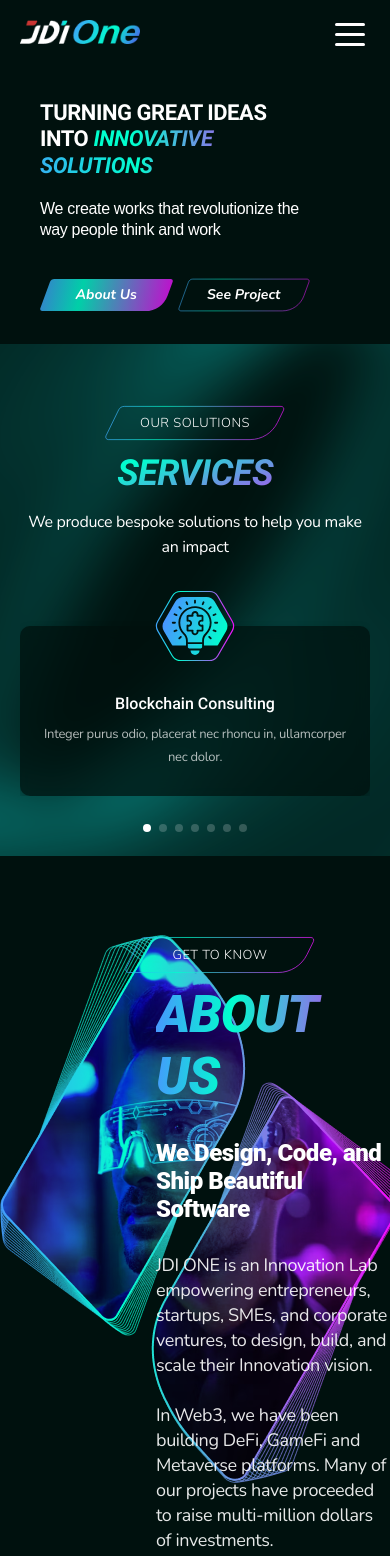
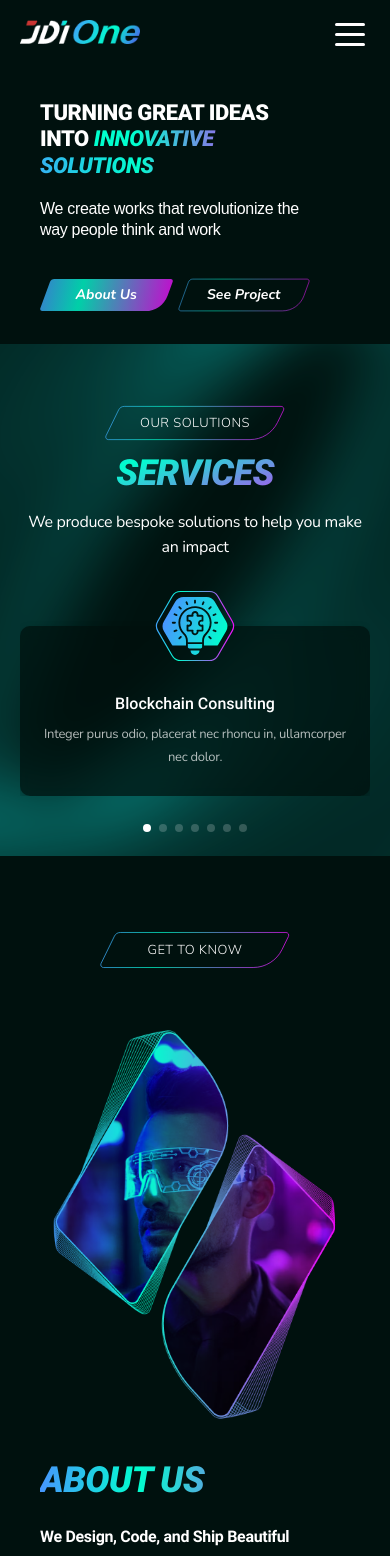
Before and after one commit to nguyenvinhhoang2000/jdi-landing-page, a React (Create React App) app: page / in a window 390 px wide. Shown: the top 1556 px of the page. Built offline with nearby package versions, Linux system fonts and the light colour scheme.

Commit message:
reoposive about us

```diff
--- a/src/App/App.scss
+++ b/src/App/App.scss
@@ -57,17 +57,24 @@
 }
 
 @font-face {
+  font-family: 'Roboto 700';
+  font-style: normal;
+  font-weight: 700;
+  src: url(./../assets/Fonts/Roboto/Roboto-Bold.ttf);
+}
+
+@font-face {
   font-family: 'Roboto 900';
   font-style: normal;
   font-weight: 900;
-  src: url(./../assets/Fonts/Roboto/Roboto-Bold.ttf);
+  src: url(./../assets/Fonts/Roboto/Roboto-Black.ttf);
 }
 
 @font-face {
   font-family: 'Roboto 900 Italic';
   font-style: italic;
   font-weight: 900;
-  src: url(./../assets/Fonts/Roboto/Roboto-BoldItalic.ttf);
+  src: url(./../assets/Fonts/Roboto/Roboto-BlackItalic.ttf);
 }
 
 body {
--- a/src/Layout/Header/index.jsx
+++ b/src/Layout/Header/index.jsx
@@ -12,19 +12,18 @@ import styles from './Header.module.scss';
 function Header() {
   const location = useLocation();
 
-  // eslint-disable-next-line no-unused-vars
   const [isSticky, setIsSticky] = useState(false);
   const [isShowMenu, setIsShowMenu] = useState(false);
 
-  // window.addEventListener('scroll', () => {
-  //   const currentScroll = window.pageYOffset;
+  window.addEventListener('scroll', () => {
+    const currentScroll = window.pageYOffset;
 
-  //   if (currentScroll > 0) {
-  //     setIsSticky(true);
-  //   } else {
-  //     setIsSticky(false);
-  //   }
-  // });
+    if (currentScroll > 0) {
+      setIsSticky(true);
+    } else {
+      setIsSticky(false);
+    }
+  });
 
   const onCloseMenu = useCallback(() => {
     setIsShowMenu(false);
--- a/src/pages/HomePage/HomePage.module.scss
+++ b/src/pages/HomePage/HomePage.module.scss
@@ -22,11 +22,7 @@
     z-index: 3;
 
     @media (max-width: 1200px) {
-      top: 600px;
-    }
-
-    @media (max-width: 1100px) {
-      top: 500px;
+      top: 520px;
     }
 
     @media (max-width: 1000px) {
--- a/src/pages/HomePage/components/AboutUs/AboutUs.module.scss
+++ b/src/pages/HomePage/components/AboutUs/AboutUs.module.scss
@@ -8,25 +8,79 @@
 
   overflow: hidden;
 
+  @media (max-width: 1200px) {
+    padding: 80px 40px 47px 40px;
+  }
+
+  @media (max-width: 900px) {
+    flex-direction: column;
+    align-items: center;
+  }
+
+  @media (max-width: 900px) {
+    padding: 40px 40px 47px 40px;
+  }
+
   &Wrapper {
     width: 100%;
   }
 
   & .ImgWrapper {
+    display: flex;
     position: relative;
 
+    @media (max-width: 900px) {
+      margin-top: 100px;
+      justify-content: center;
+    }
+
+    @media (max-width: 576px) {
+      margin-top: 80px;
+    }
+
     & .Background {
-
       position: absolute;
       top: -62px;
       left: -108px;
+
+      @media (max-width: 1200px) {
+        width: 545px;
+        top: -56px;
+        left: -97px;
+
+        transform: translateY(60px);
+      }
+
+      @media (max-width: 900px) {
+        top: 0;
+        left: 50%;
+        transform: translateX(-50%);
+      }
+
+      @media (max-width: 576px) {
+        top: 11px;
+        width: 436px;
+      }
     }
 
     & .Img {
-
       position: absolute;
       top: 0;
       left: 0;
+
+      @media (max-width: 1200px) {
+        transform: translateY(60px);
+        width: 350px;
+      }
+
+      @media (max-width: 900px) {
+        position: relative;
+        transform: translateY(56px);
+      }
+
+      @media (max-width: 576px) {
+        width: 280px;
+      }
     }
   }
 
@@ -36,12 +90,36 @@
 
     position: relative;
 
+    @media (max-width: 1200px) {
+      width: 50%;
+    }
+
+    @media (max-width: 900px) {
+      margin-top: 50px;
+      width: 100%;
+      max-width: none;
+    }
+
     & .Link {
       width: 190px;
 
       position: absolute;
       top: 0;
       left: -31px;
+
+      @media (max-width: 900px) {
+        top: -600px;
+        left: 50%;
+
+        transform: translateX(-50%);
+      }
+
+      @media (max-width: 576px) {
+        top: -480px;
+        left: 50%;
+
+        transform: translateX(-50%);
+      }
     }
 
     & h1 {
@@ -49,9 +127,7 @@
       margin-top: 48px;
       margin-bottom: 30px;
 
-      font-family: 'Roboto';
-      font-style: italic;
-      font-weight: 900;
+      font-family: 'Roboto 900 italic';
       font-size: 52px;
       line-height: 120%;
 
@@ -59,23 +135,32 @@
       text-transform: uppercase;
 
       background: linear-gradient(93.01deg, #4895FF 0%, #00FFCE 31.77%, #FF00FF 100%);
+      background-clip: text;
+      text-fill-color: transparent;
       -webkit-background-clip: text;
       -webkit-text-fill-color: transparent;
-      background-clip: text;
-      text-fill-color: transparent;
+
+      @media (max-width: 576px) {
+        margin-bottom: 20px;
+        font-size: 36px;
+      }
     }
 
     & .SubTitle {
       display: block;
       margin-bottom: 30px;
 
-      font-family: 'Roboto';
-      font-weight: 800;
+      font-family: 'Roboto 700';
       font-size: 24px;
       line-height: 28px;
       letter-spacing: -0.02em;
 
       color: #FFFFFF;
+
+      @media (max-width: 576px) {
+        margin-bottom: 10px;
+        font-size: 16px;
+      }
     }
 
     & .Decs {
@@ -93,6 +178,10 @@
         color: #00FFCE;
         font-family: 'Nunito 400';
       }
+
+      @media (max-width: 576px) {
+        font-size: 12px;
+      }
     }
   }
 }
```
